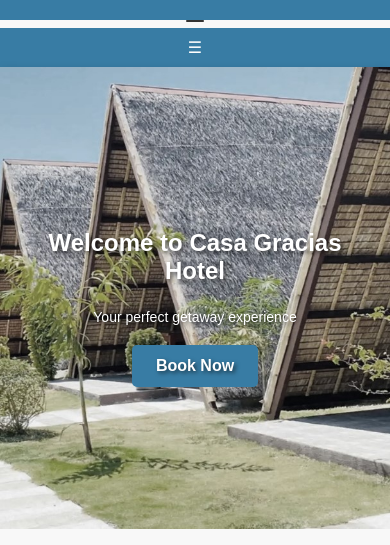
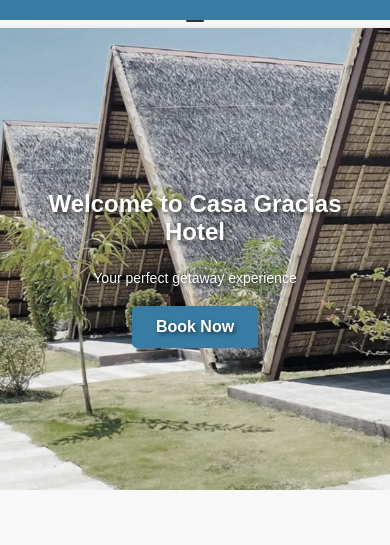
Before and after one commit to eynuts/casa-gracias, a plain HTML site: page index.html in a window 390 px wide. Shown: the top 545 px of the page. Drawn offline with nearby package versions, Linux system fonts and the light colour scheme.

Commit message:
Add files via upload

```diff
--- a/index.html
+++ b/index.html
@@ -15,8 +15,9 @@
 <body>
     <!-- Navigation Bar -->
     <header>
-	    <div class="menu-toggle">☰</div>
+
         <nav>
+
             <ul>
                 <li><a href="#home">Home</a></li>
                 <li><a href="#rooms">Rooms</a></li>
```
